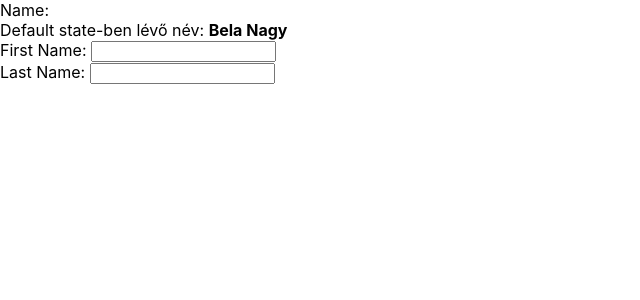
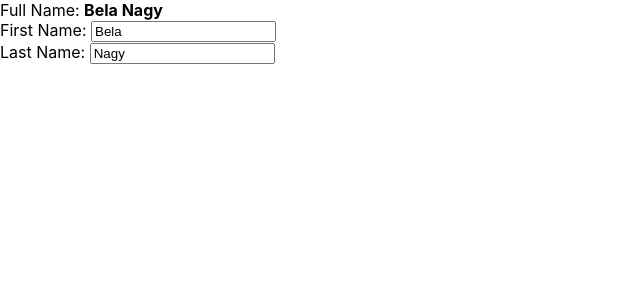
Before and after one commit to matekuna92/react-km-frontend, a React (Create React App) app: page / in a window 1280 px wide. Shown: the top 300 px of the page, without its empty margins (0-640 px from the left). Built offline with nearby package versions, Linux system fonts and the light colour scheme.

Commit message:
componentWillRecieveProps added

```diff
--- a/src/App.js
+++ b/src/App.js
@@ -4,16 +4,37 @@ import './App.css';
 import NameInput from './nameInputFile.jsx';
 
 class App extends Component {
+  constructor()
+  {
+    super();
+
+    this.state = {
+      firstName: 'Bela',
+      lastName: 'Nagy'
+    }
+
+    this.handleNameChange = this.handleNameChange.bind(this);
+  }
+
+  handleNameChange(key, value)
+  {
+    this.setState({
+      [key]: value
+    })
+
+    console.log(this.state);
+  }
+
 
   render() {
 
-    const firstName = 'Bela';
-    const lastName = 'Nagy';
+    const { firstName, lastName } = this.state;
+    const fullName = `${firstName} ${lastName}`;
 
     return (
       <div>
-          Name:
-          <NameInput firstName={ firstName } lastName={ lastName }> </NameInput>
+          Full Name: <b> { fullName } </b> <br />
+          <NameInput firstName={ firstName } lastName={ lastName } onNameChange={ this.handleNameChange }> </NameInput>
       </div>
       )
   }
--- a/src/nameInputFile.jsx
+++ b/src/nameInputFile.jsx
@@ -24,23 +24,27 @@ class NameInput extends Component
             [event.target.name]: event.target.value // ehhez a használhathoz a state-ben és a HTML-ben ugyanúgy kell elnevezni a name változókat!
         })
 
-
-        console.log(event.target.value);
+        this.props.onNameChange(event.target.name, event.target.value);    // app.js-ben lévő event elérése props-on keresztül, ami
+                                                                          // az ott lévő HTML-ben pedig meghívja a handleNameChange function-t
     }
 
+    componentWillReceiveProps(prevProps, nextProps)     // eredetileg a state direkt mutálása browser-ben nem módosította a kirenderelt
+    {                                                   // értéket a html-ben, nem követte le a változásokat
+        this.setState({
+            firstName: nextProps.firstName,
+            lastName: prevProps.lastName
+        })
+    }
 
     render()
     {
         const { lastName, firstName } = this.state;
-        const fullName = `${firstName} ${lastName}`;
 
         return (
             <div>
 
-                Default state-ben lévő név: <b> {fullName} </b> <br />
-
-                First Name: <input name='firstName' onChange={ this.handleInputChange }/> <br />
-                Last Name: <input name="lastName" onChange={ this.handleInputChange }/>
+                First Name: <input name='firstName' onChange={ this.handleInputChange } value={ firstName }/> <br />
+                Last Name: <input name="lastName" onChange={ this.handleInputChange } value={ lastName }/>
 
             </div>
         )
```
